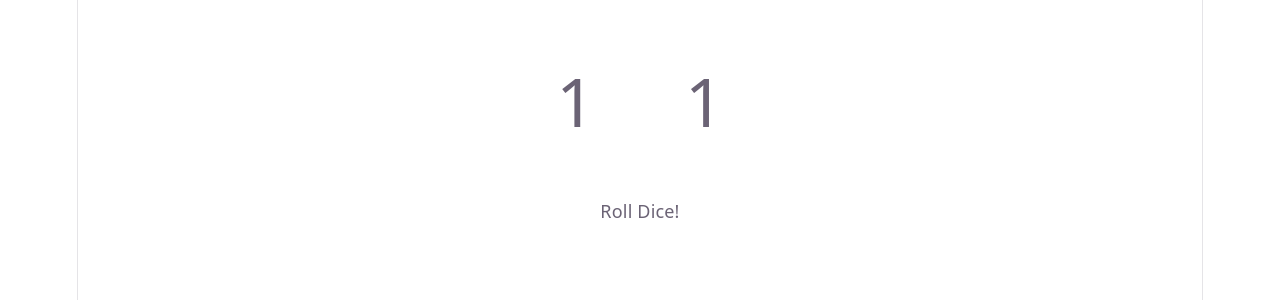
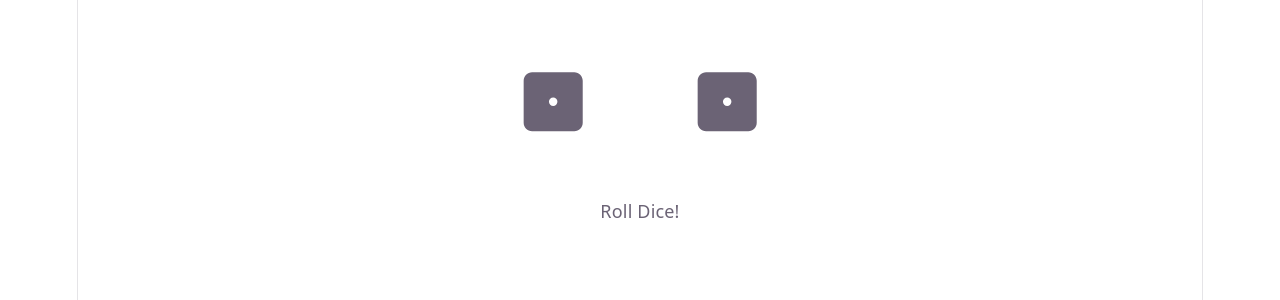
Before and after one commit to Mohamed-Ashraf186/small-practice-projects, a React (Vite) app: page / in a window 1280 px wide. Shown: the top 300 px of the page. Built offline with nearby package versions, Linux system fonts and the light colour scheme.

Commit message:
Add FontAwesome icons for dice representation and update Die component

```diff
--- a/package.json
+++ b/package.json
@@ -10,6 +10,9 @@
     "preview": "vite preview"
   },
   "dependencies": {
+    "@fortawesome/fontawesome-svg-core": "^7.3.1",
+    "@fortawesome/free-solid-svg-icons": "^7.3.1",
+    "@fortawesome/react-fontawesome": "^3.5.0",
     "@tailwindcss/vite": "^4.3.3",
     "react": "^19.2.7",
     "react-dom": "^19.2.7",
--- a/src/App.jsx
+++ b/src/App.jsx
@@ -8,8 +8,8 @@ function App() {
   return (
     <div className="app py-15 flex flex-col gap-10">
       <div className="flex gap-20 justify-center">
-        <Die roll={die1} />
-        <Die roll={die2} />
+        <Die value={die1} />
+        <Die value={die2} />
       </div>
       <RollDice onRollDice={handleRollDice} />
     </div>
--- a/src/Die.jsx
+++ b/src/Die.jsx
@@ -1,7 +1,28 @@
-export default function Die({ roll }) {
+import { FontAwesomeIcon } from "@fortawesome/react-fontawesome";
+import {
+  faDiceOne,
+  faDiceTwo,
+  faDiceThree,
+  faDiceFour,
+  faDiceFive,
+  faDiceSix,
+} from "@fortawesome/free-solid-svg-icons";
+
+const DICE_ICONS = [
+  faDiceOne,
+  faDiceTwo,
+  faDiceThree,
+  faDiceFour,
+  faDiceFive,
+  faDiceSix,
+];
+
+export default function Die({ value }) {
   return (
     <div>
-      <h3 className="text-6xl">{roll}</h3>
+      <h3 className="text-6xl" role="img" aria-label={`Die showing ${value}`}>
+        <FontAwesomeIcon icon={DICE_ICONS[value - 1]} aria-hidden="true" />
+      </h3>
     </div>
   );
 }
--- a/src/useDice.js
+++ b/src/useDice.js
@@ -1,4 +1,7 @@
 import { useState } from "react";
+
+const ROLL_DURATION = 600; // ms the "tumbling" lasts
+const FLICKER_SPEED = 80; // ms between each fake roll
 
 export function useDice() {
   const [die1, setDie1] = useState(1);
```
Also changed, not shown: 1 other file (tests, documents, lock files or other folders).
